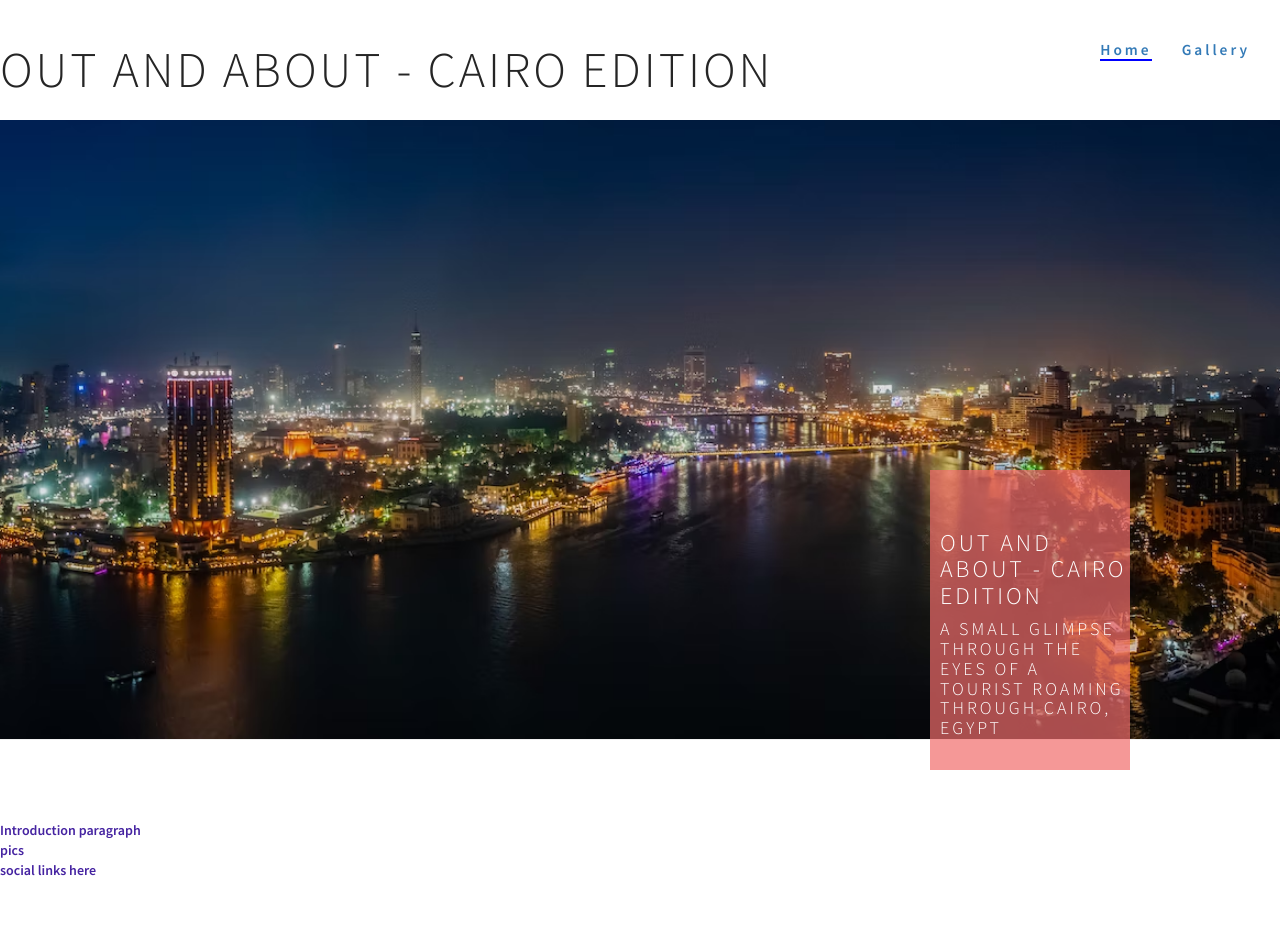
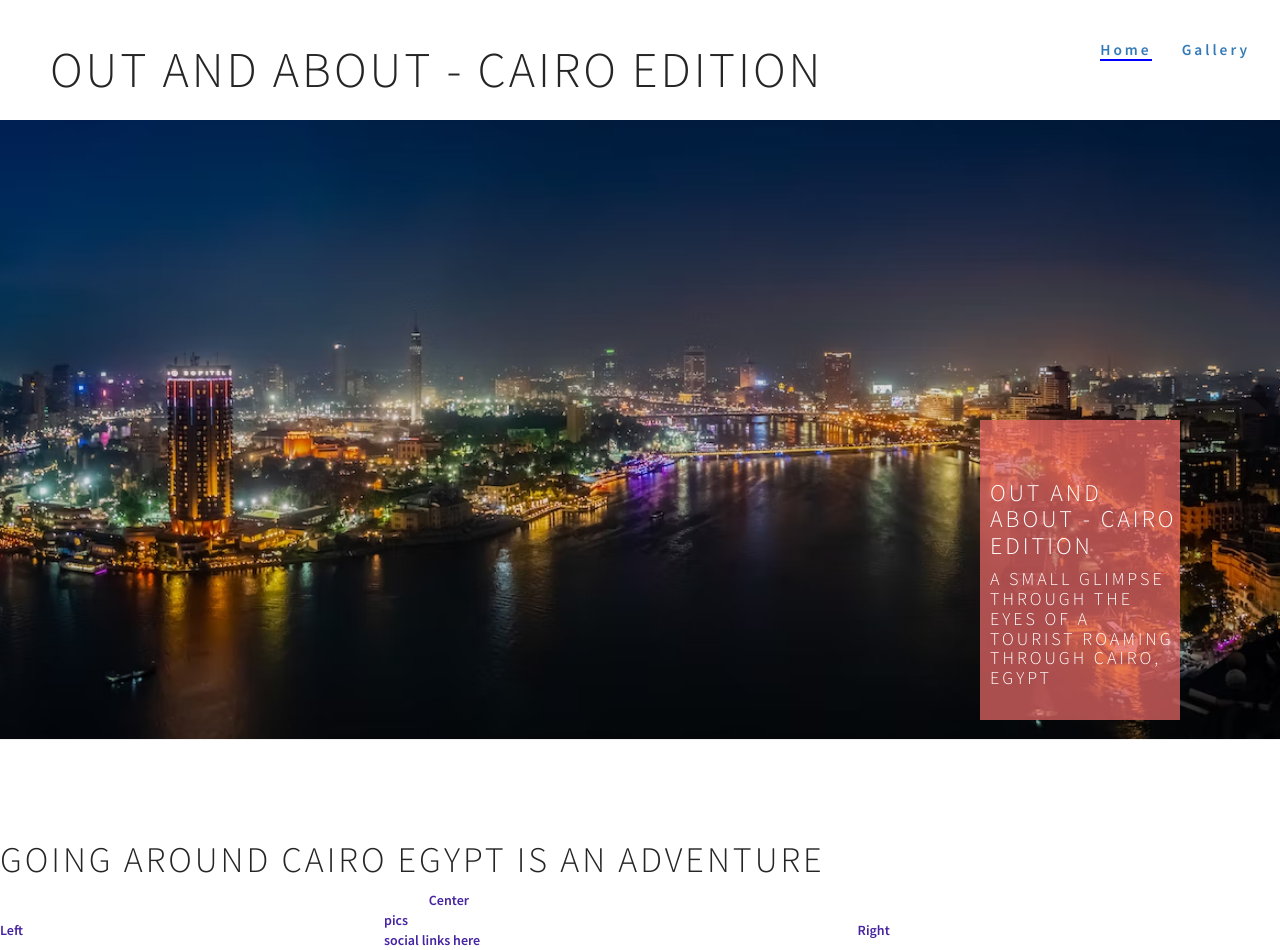
Before and after one commit to Lorenaaas/out-and-about-cairo-edition, a plain HTML site: page index.html in a window 1280 px wide. Before the commit the page ends 880 px from the top, so only its background shows below. Drawn offline with nearby package versions, Linux system fonts and the light colour scheme.

Commit message:
Add and style to the description-text

```diff
--- a/assets/css/style.css
+++ b/assets/css/style.css
@@ -25,6 +25,7 @@ h1, h2, h3 {
 #logo{
     float: left;
     font-size: 50px;
+    margin-left: 50px;
 }
 
 /* navigation links*/
@@ -106,8 +107,32 @@ transform: scale(1.1);
 
     background-color: rgba( 241 109, 107, .7);
 
-    bottom: 50px;
-    right: 150px;
+    bottom: 100px;
+    right: 100px;
 
     position: absolute;
 }
+
+/* descritption text*/
+
+#description-text {
+    height: 600px;
+}
+
+#left-about {
+    padding-top: 30px;
+    width: 30%;
+    float: left;
+}
+
+#right-about {
+    padding-top:30px;
+    width: 33%;
+    float: right;
+}
+
+#center-about {
+    width:33%;
+    margin: 0 auto;
+
+}
--- a/index.html
+++ b/index.html
@@ -47,8 +47,12 @@
         <h4>A small glimpse through the eyes of a tourist roaming through Cairo, Egypt</h4>
     </div>
 </section>
-<section>
-    Introduction paragraph
+<section id="decription-text">
+    <h1>Going around Cairo Egypt is an adventure</h1>
+    <div id="left-about">Left</div>
+    <div id="right-about">Right</div>
+    <div id="center-about">Center</div>
+
 </section>
 <section>
     pics
```
